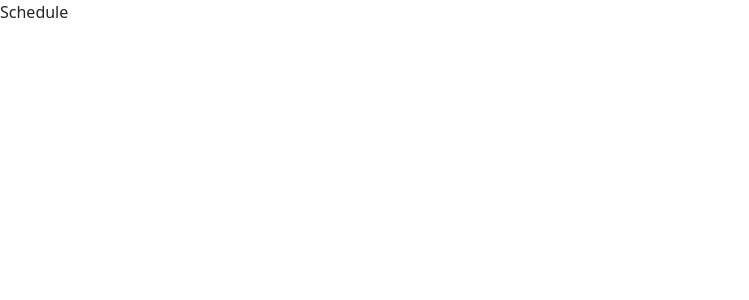
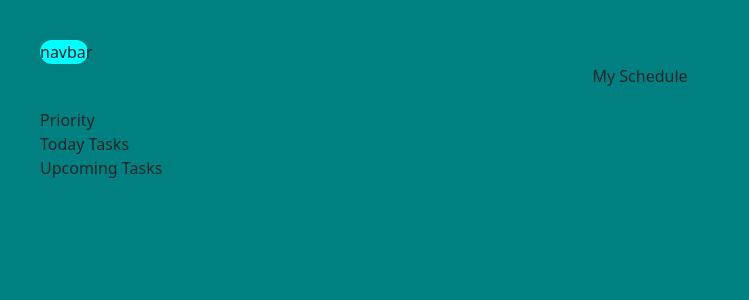
Before and after one commit to AnirudhM1/Devfest2.0, a React (Create React App) app in the folder client/: page /schedule in a window 1280 px wide. Shown: the top 300 px of the page, without its empty margins (0-749 px from the left). Built offline with nearby package versions, Linux system fonts and the light colour scheme.

Commit message:
components

```diff
--- a/client/src/App.css
+++ b/client/src/App.css
@@ -1,15 +1,21 @@
 .app-parent {
    background-color: teal;
-   min-height: 100vh;
+   height: 100vh;
    padding: 40px;
+}
+.welcome-body {
    display: flex;
+   height: 100%;
+   width: 100%;
+   background-color: rgba(156, 156, 156, 0.13);
+   border-radius: 20px;
 }
 .navbar-parent {
    width: 4%;
-   margin: 10px;
+   border-radius: 20px;
+   background-color: aqua;
 }
 .body-parent {
-   margin: 10px;
    width: 96%;
 }
 .heading {
--- a/client/src/App.js
+++ b/client/src/App.js
@@ -7,6 +7,7 @@ function App() {
    const history = useHistory();
    return (
       <div className="app-parent">
+         <div className="welcome-body">
             <div className="navbar-parent">
                <Navbar />
             </div>
@@ -38,6 +39,7 @@ function App() {
                </div>
             </div>
          </div>
+      </div>
    );
 }
 
--- /dev/null
+++ b/client/src/components/Navbar.css
@@ -0,0 +1,4 @@
+.navbar-export {
+   border-radius: 20px;
+   background-color: aqua;
+}
--- a/client/src/components/Navbar.js
+++ b/client/src/components/Navbar.js
@@ -1,6 +1,6 @@
 import React from 'react';
 const Navbar = () => {
-   return <div>navbar</div>;
+   return <div className="navbar-export">navbar</div>;
 };
 
 export default Navbar;
--- a/client/src/components/Project.js
+++ b/client/src/components/Project.js
@@ -6,8 +6,19 @@ const Project = () => {
    const [CName, setCName] = useState('');
    const [date, setDate] = useState('');
    const [desc, setDesc] = useState('');
+   // const [project, setProject] = useState(null);
    const handleSubmit = e => {
+      const data = { PName, CName, date, desc };
       e.preventDefault();
+      fetch('/user', {
+         method: 'POST',
+         headers: { 'Content-Type': 'application/json' },
+         body: JSON.stringify(data),
+      })
+         .then(response => response.json())
+         .then(data => {
+            setProject(data);
+         });
    };
    return (
       <div className="app-parent">
@@ -15,10 +26,11 @@ const Project = () => {
             <Navbar />
          </div>
          <div className="my-projects">
-            <div className="output-project">
-               <div className="sub-heading">My project</div>
+            <div className="heading">My projects</div>
+            <div className="project-body">
+               <div className="ongoing">
+                  <div className="sub-heading">Ongoing projects</div>
                   {/* would have to map data from backend */}
-            </div>
                   <div className="input-project">
                      <form onSubmit={handleSubmit}>
                         <input
@@ -55,6 +67,14 @@ const Project = () => {
                      </form>
                   </div>
                </div>
+               <div className="pending">
+                  <div className="subheading">Peding approvals</div>
+                  <div className="pending-body">map or input</div>
+                  <div className="subheading">Delivered</div>
+                  <div className="pending-body">map or input</div>
+               </div>
+            </div>
+         </div>
       </div>
    );
 };
--- a/client/src/components/Schedule.js
+++ b/client/src/components/Schedule.js
@@ -1,6 +1,27 @@
 import React from 'react';
+import Navbar from './Navbar';
 const Schedule = () => {
-   return <div>Schedule</div>;
+   return (
+      <div className="app-parent">
+         <div className="navbar-parent">
+            <Navbar />
+         </div>
+         <div className="my-schedule">
+            <div className="heading">My Schedule</div>
+            <div className="schedule-body">
+               <div className="priority">
+                  <div className="sub-heading">Priority</div>
+               </div>
+               <div className="today-task">
+                  <div className="sub-heading">Today Tasks</div>
+               </div>
+               <div className="upcoming">
+                  <div className="sub-heading">Upcoming Tasks</div>
+               </div>
+            </div>
+         </div>
+      </div>
+   );
 };
 
 export default Schedule;
```
Lines whose indentation alone changed are shown as unchanged.
